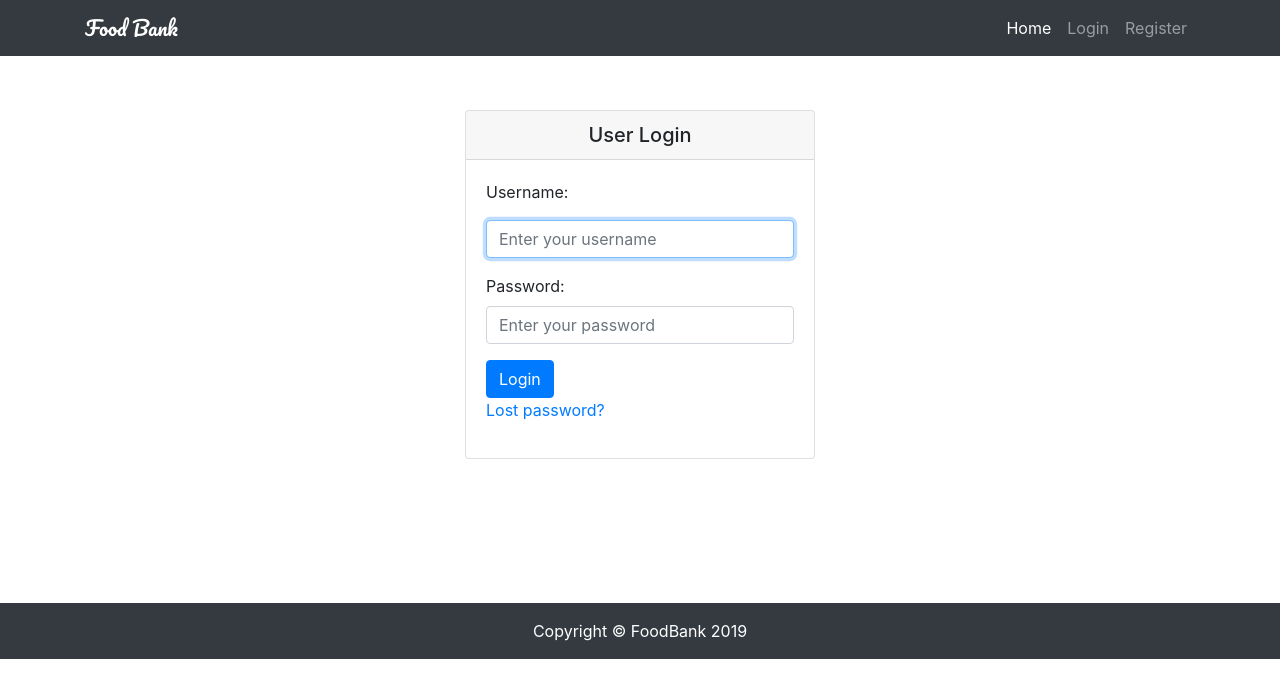
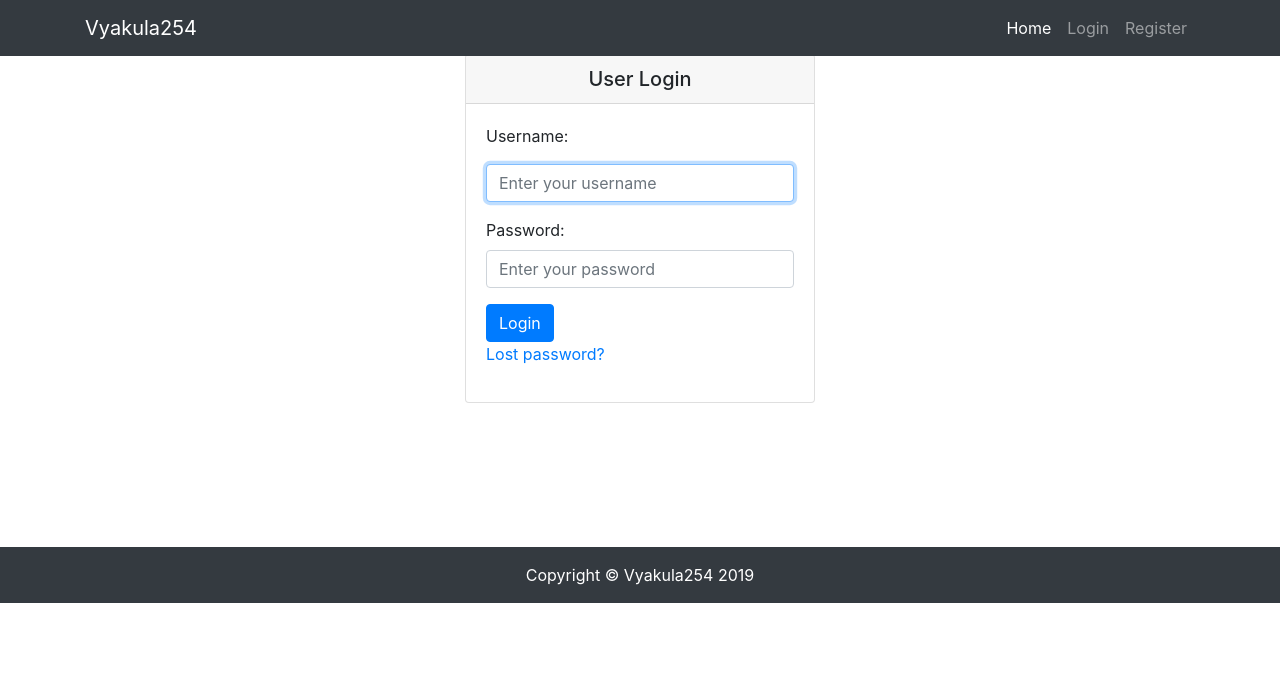
Before and after one commit to jmuema/vyakula254, a Django app: page /accounts/login/ in a window 1280 px wide. Shown: the top 698 px of the page. Run offline with Django 3.2, Linux system fonts and the light colour scheme; data that the repository does not hold is empty; some libraries are stand-ins or nearby versions.

Commit message:
added some styling

```diff
--- a/requirements.txt
+++ b/requirements.txt
@@ -2,6 +2,7 @@ config==0.3.9
 confusable-homoglyphs==3.2.0
 dj-database-url==0.5.0
 Django==2.2.3
+django-bootstrap4==0.0.8
 django-crispy-forms==1.7.2
 django-heroku==0.3.1
 django-location-field==2.0.3
--- a/templates/base.html
+++ b/templates/base.html
@@ -1,3 +1,4 @@
+{% load bootstrap4 %}
 <!DOCTYPE html>
 <html lang="en">
 
--- a/templates/partials/_footer.html
+++ b/templates/partials/_footer.html
@@ -1,7 +1,8 @@
+{% load bootstrap4%}
 <!-- Footer -->
 <footer class="py-3 bg-dark">
   <div class="container">
-      <p class="m-0 text-center text-white">Copyright &copy; FoodBank {% now 'Y' %}</p>
+      <p class="m-0 text-center text-white">Copyright &copy; Vyakula254 {% now 'Y' %}</p>
   </div>
   <!-- /.container -->
 </footer>
--- a/templates/partials/_navbar.html
+++ b/templates/partials/_navbar.html
@@ -1,6 +1,9 @@
+
+{% load bootstrap4%}
+
 <nav class="navbar navbar-expand-lg navbar-dark bg-dark fixed-top">
     <div class="container">
-    <a class="navbar-brand" href="{% url 'home' %}">Food Bank</a>
+    <a class="navbar-brand" href="{% url 'home' %}">Vyakula254</a>
         <button class="navbar-toggler" type="button" data-toggle="collapse" data-target="#navbarResponsive"
             aria-controls="navbarResponsive" aria-expanded="false" aria-label="Toggle navigation">
             <span class="navbar-toggler-icon"></span>
--- a/templates/partials/_styles.html
+++ b/templates/partials/_styles.html
@@ -3,7 +3,7 @@
 <link rel="stylesheet" href="https://stackpath.bootstrapcdn.com/bootstrap/4.3.1/css/bootstrap.min.css" integrity="sha384-ggOyR0iXCbMQv3Xipma34MD+dH/1fQ784/j6cY/iJTQUOhcWr7x9JvoRxT2MZw1T"
     crossorigin="anonymous">
 <!-- Custom styles for this template -->
-<link href="{% static 'restaurants/css/style.css' %}" rel="stylesheet">
+<!-- <link href="{% static 'restaurants/css/style.css' %}" rel="stylesheet"> -->
 <!-- fonts -->
 <link href="https://fonts.googleapis.com/css?family=Pacifico" rel="stylesheet">
 
--- a/vyakula254/settings.py
+++ b/vyakula254/settings.py
@@ -41,6 +41,7 @@ INSTALLED_APPS = [
     'django.contrib.humanize',
     'resturants.apps.ResturantsConfig',
     'accounts.apps.AccountsConfig',
+    'bootstrap4',
 
 ]
 
```
Also changed, not shown: media/profiles/default_bI6ZNN5.jpeg (added).
